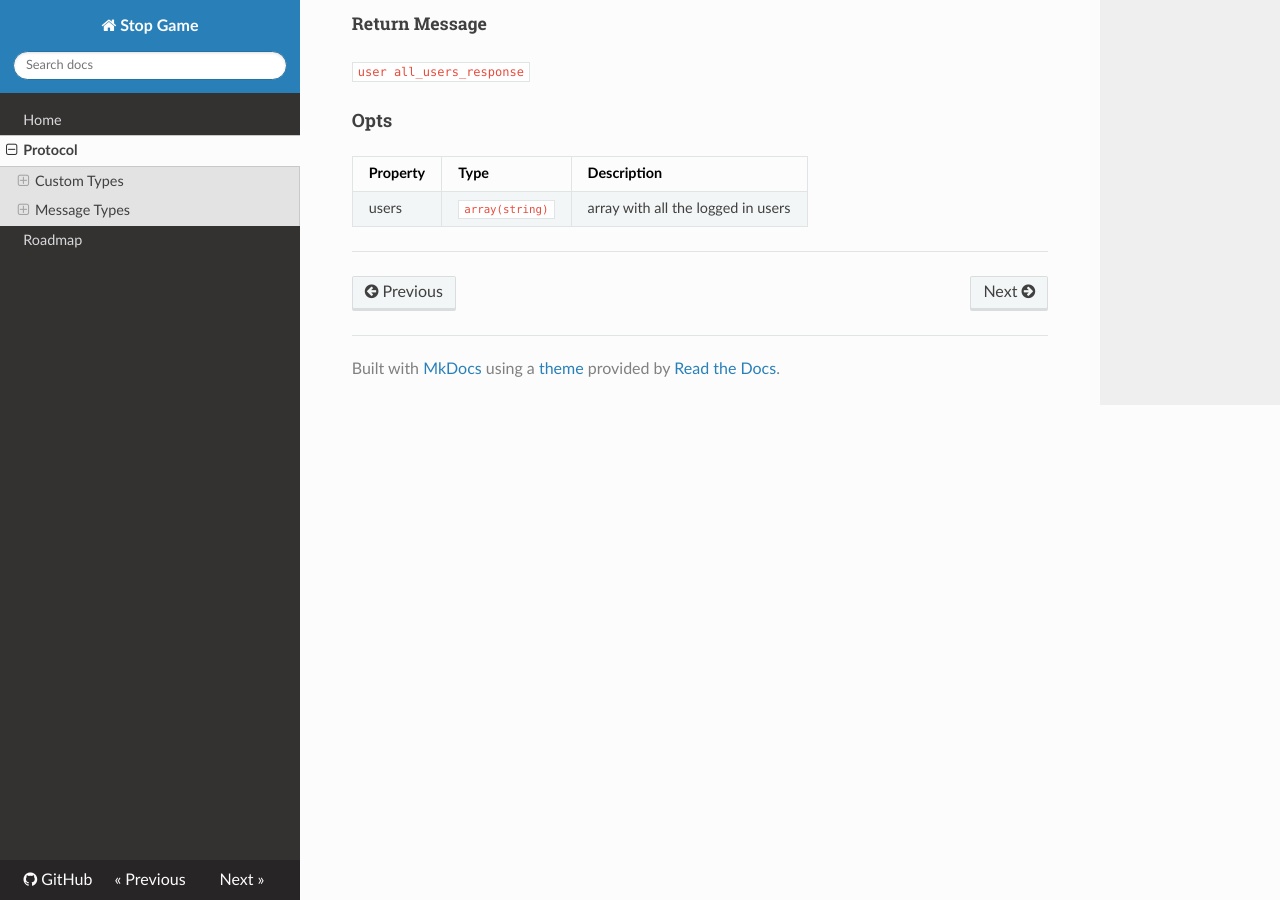
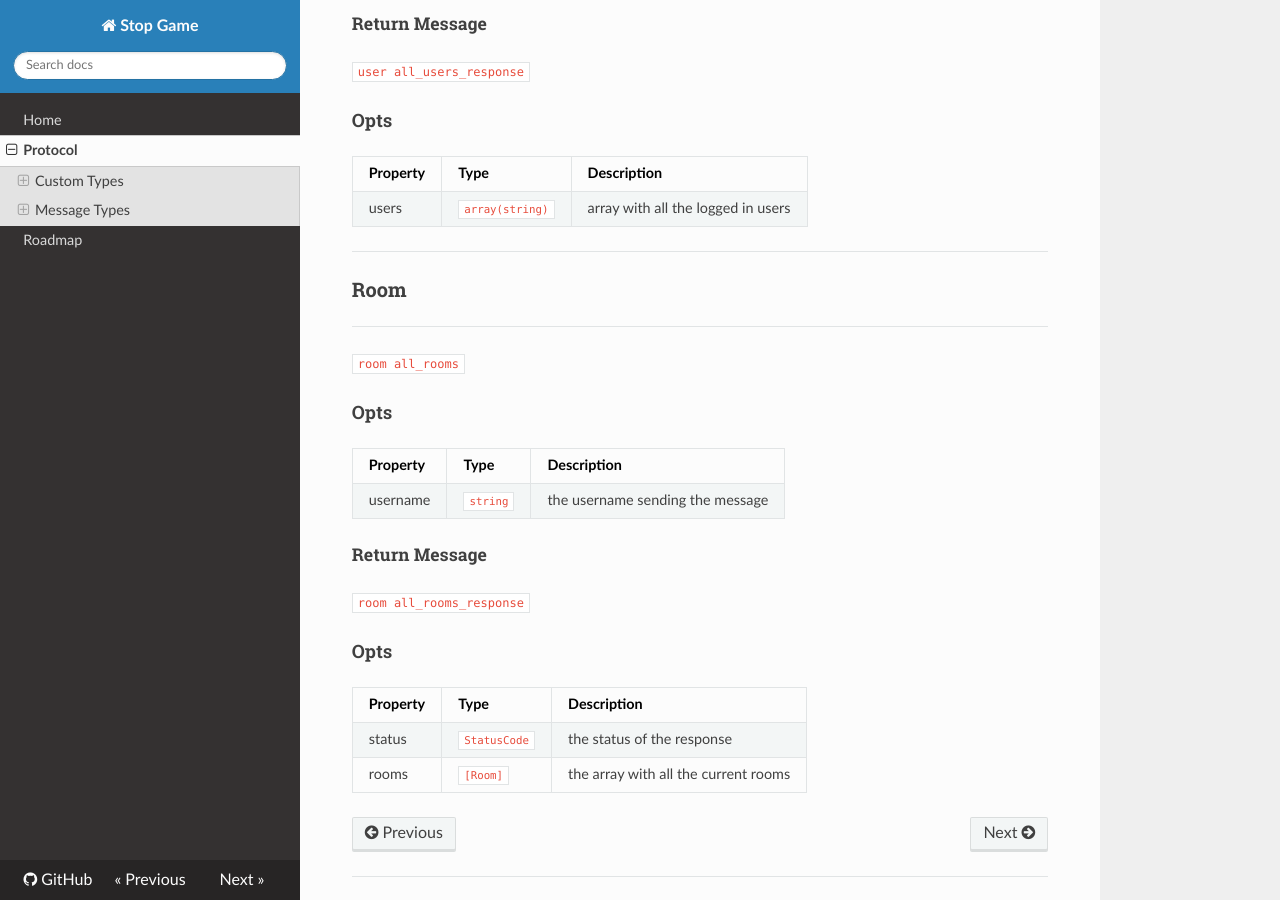
Before and after one commit to chrisvm/stopgame, an MkDocs documentation site: the page built from docs/protocol.md, in a window 1280 px wide and 900 px high, scrolled down 2113 px. Built offline with MkDocs 1.6.1, drawn with Linux system fonts in a browser that asks for light colours; nearby versions of some CDN libraries; old or Windows-style settings are respelled for this version of MkDocs.

Commit message:
added rooms message docs

```diff
--- a/docs/protocol.md
+++ b/docs/protocol.md
@@ -95,3 +95,26 @@ ____
 | users | `array(string)` | array with all the logged in users |
 
 ____
+
+### Room
+
+____
+
+`room all_rooms`
+
+#### Opts
+
+| Property | Type | Description |
+| -------- | ---- | ----------- |
+| username | `string` | the username sending the message |
+
+##### Return Message
+
+`room all_rooms_response`
+
+#### Opts
+
+| Property | Type | Description |
+| -------- | ---- | ----------- |
+| status | `StatusCode` | the status of the response |
+| rooms | `[Room]` | the array with all the current rooms |
```
